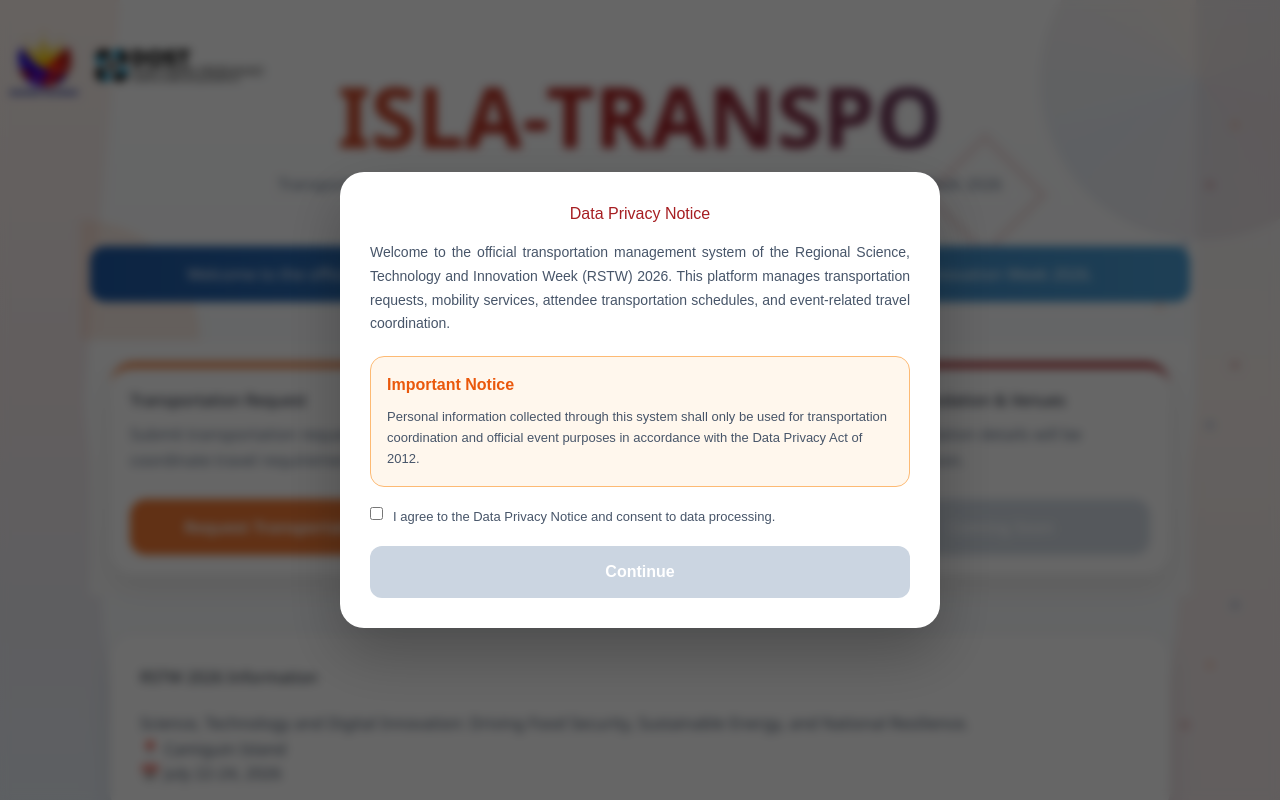
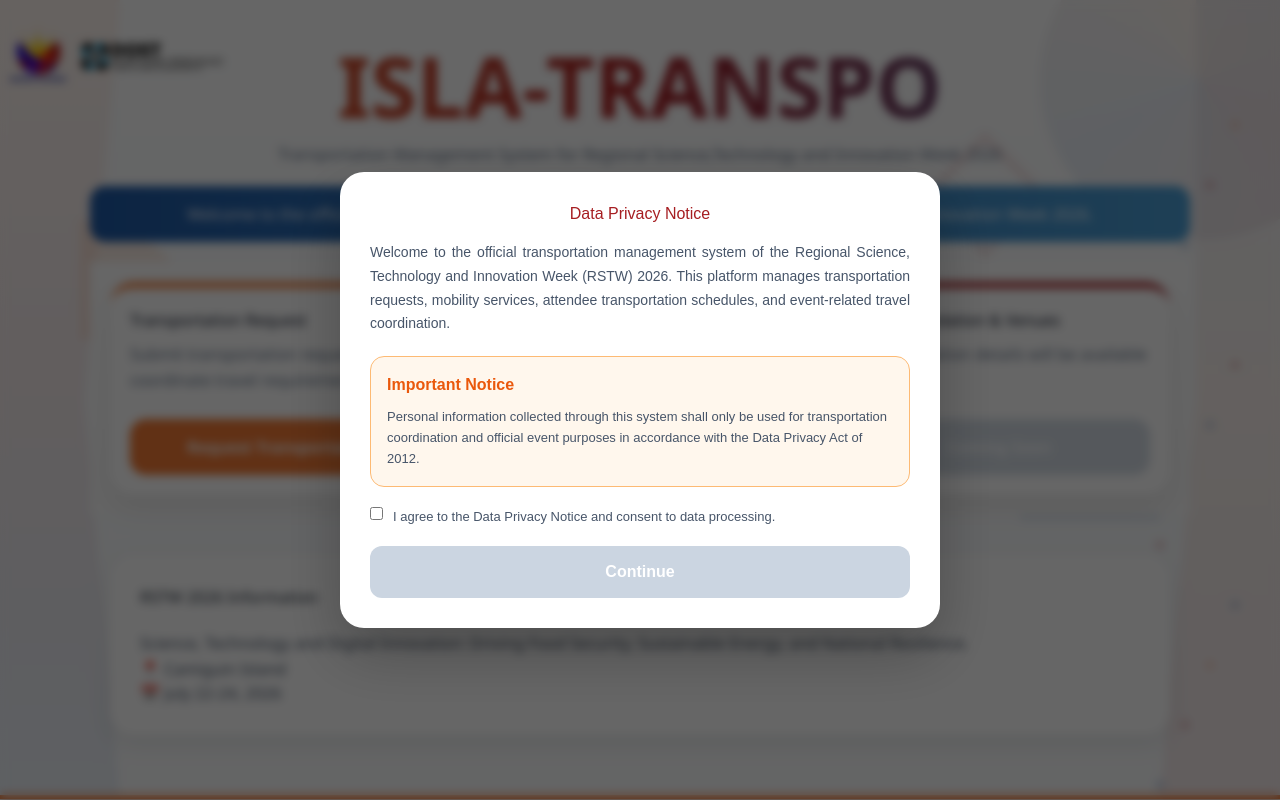
Before and after one commit to kpcanghagas-03/isla-transpo, a Next.js app: page / in a window 1280 px wide. Shown: the top 800 px of the page. Built offline with nearby package versions, Linux system fonts and the light colour scheme.

Commit message:
chnage size

```diff
--- a/app/page.tsx
+++ b/app/page.tsx
@@ -177,7 +177,7 @@ className="safe-top"
     src="/bp_logo.png"
     alt="BP Logo"
     style={{
-      width: "clamp(40px,8vw,68px)",
+      width: "clamp(32px,6vw,56px)",
       height: "auto",
       objectFit: "contain",
     }}
@@ -187,7 +187,7 @@ className="safe-top"
     src="/dost-normin.png"
     alt="DOST Logo"
     style={{
-      width: "clamp(100px,28vw,190px)",
+      width: "clamp(90px,22vw,160px)",
       height: "auto",
       objectFit: "contain",
     }}
@@ -349,7 +349,7 @@ className="hide-on-mobile"
         <section
           style={{
             textAlign: "center",
-            padding: "70px 20px 50px",
+            padding: "40px 16px 20px",
             position: "relative",
             zIndex: 2,
           }}
@@ -386,7 +386,7 @@ className="hide-on-mobile"
             <div
               style={{
                 maxWidth: 1100,
-                margin: "0 auto 40px",
+                margin: "0 auto 20px",
                 padding: "16px",
                 background: "linear-gradient(90deg,#1F5AA6,#4C9FD6)",
                 color: "#fff",
@@ -410,7 +410,7 @@ className="hide-on-mobile"
             padding: "20px",
             display: "grid",
             gridTemplateColumns:"repeat(auto-fit,minmax(250px,1fr))",
-            gap: 24,
+            gap: 16,
             position: "relative",
             zIndex: 2,
           }}
```
